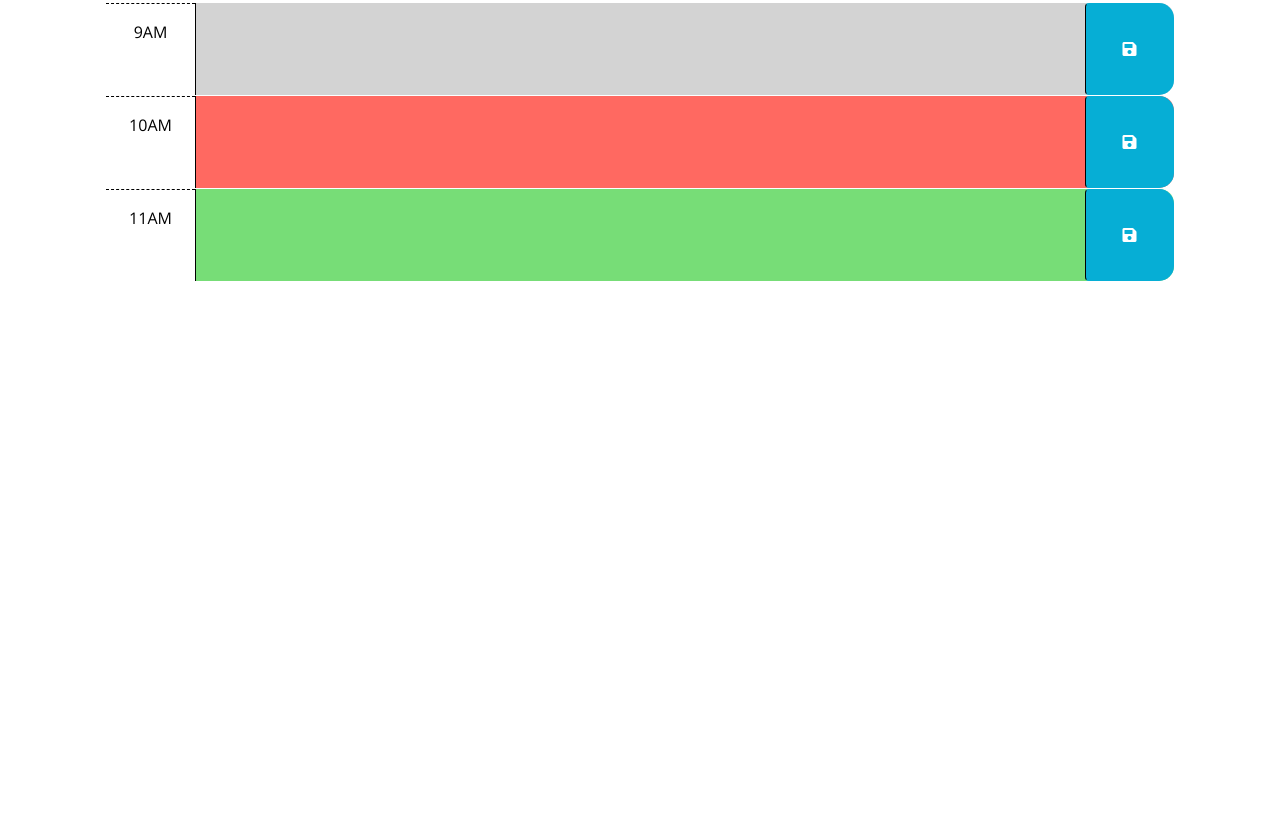
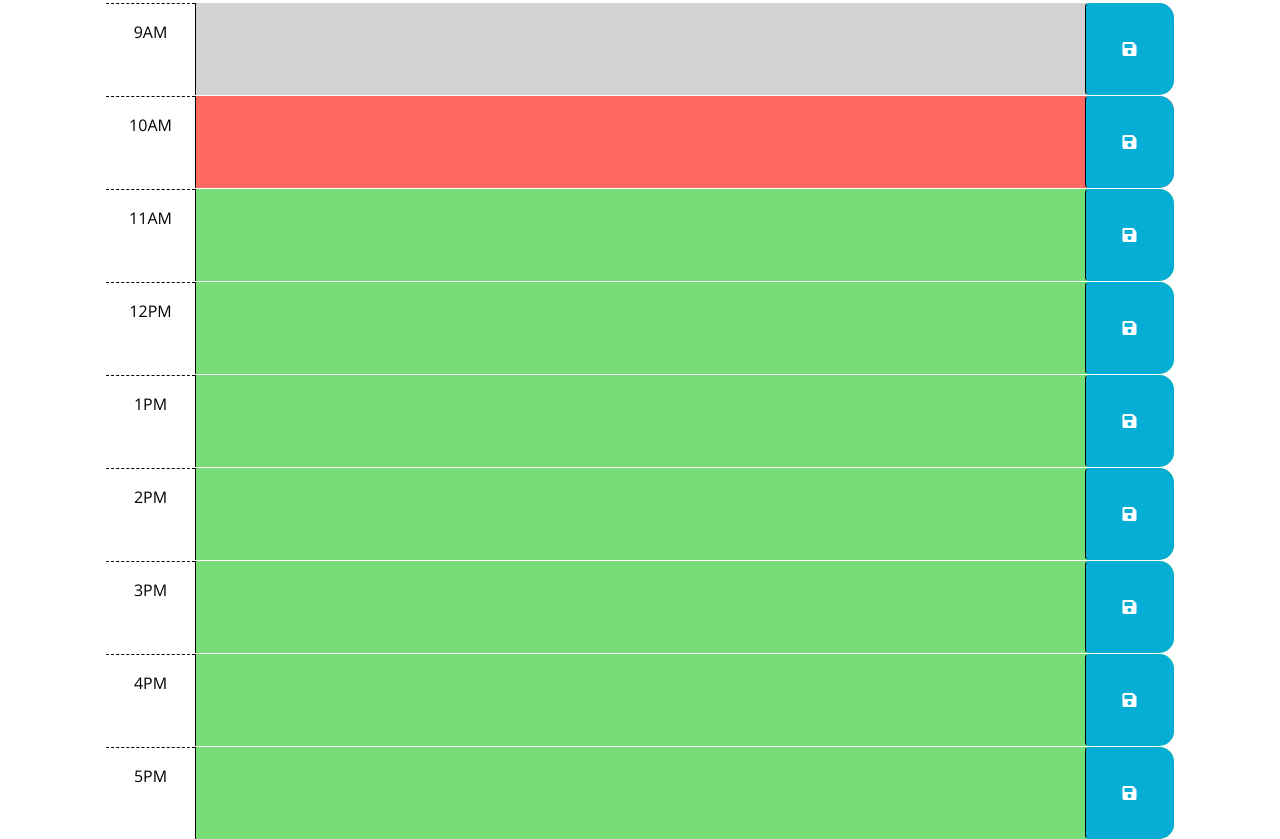
Before and after one commit to Pkrysinski/workday-scheduler-app, a plain HTML site: page index.html in a window 1280 px wide. Shown: the part 300-1139 px from the top of the page. Before the commit the page ends 800 px from the top, so only its background shows below. Drawn offline with nearby package versions, Linux system fonts and the light colour scheme.

Commit message:
Adding some hard-coded (yuck) hours of the day to be represented by the scheduler, some comments in the javascript file, and an attempt at how to DOM-traverse and get elements by class name so that we can loop through them and set colors.  Have a tutoring session tomorrow to hopefully iron out the fine details of it all

```diff
--- a/assets/js/script.js
+++ b/assets/js/script.js
@@ -1,9 +1,35 @@
 var currentDayEL = $('#currentDay');
+var hour9EL = $('#hour-9');
+var hour10EL = $('#hour-10');
+var hour11EL = $('#hour-11');
+var hour12EL = $('#hour-12');
+var hour1EL = $('#hour-1');
+var hour2EL = $('#hour-2');
+var hour3EL = $('#hour-3');
+var hour4EL = $('#hour-4');
+var hour5EL = $('#hour-5');
+var currentHour;
 
 function displayDay() {
   var today = dayjs().format('dddd, MMMM D YYYY');
   currentDayEL.text(today);
 };
+
+currentHour = dayjs().format('h a');
+
+
+// Need to loop through the DIV's on the page and compare their hour to the current hour to
+// determine what to set the background color to...
+function setColors() {
+  var divs = document.getElementsByClassName('description');
+  for (var i = 0; i < divs.length; i += 1) {
+    // Need to somehow get the id="hour-9" for instance, in the first row, to check the value
+    // and compare it to the currentHour to see what color it should be set to.
+  };
+};
+
+
+
 
 
 $(function () {
@@ -28,3 +54,4 @@ $(function () {
 
 // Immediately call the displayDay function to have the current date
 displayDay();
+setColors();
--- a/index.html
+++ b/index.html
@@ -28,7 +28,7 @@
       <p class="lead">A simple calendar app for scheduling your work day</p>
       <p id="currentDay" class="lead"></p>
     </header>
-    <div class="container-lg px-5">
+    <div class="container-lg px-5" id="planner">
       <!-- Use class for "past", "present", and "future" to apply styles to the
         time-block divs accordingly. The javascript will need to do this by
         adding/removing these classes on each div by comparing the hour in the
@@ -66,6 +66,55 @@
         </button>
       </div>
 
+      <div id="hour-12" class="row time-block future">
+        <div class="col-2 col-md-1 hour text-center py-3">12PM</div>
+        <textarea class="col-8 col-md-10 description" rows="3"> </textarea>
+        <button class="btn saveBtn col-2 col-md-1" aria-label="save">
+          <i class="fas fa-save" aria-hidden="true"></i>
+        </button>
+      </div>
+
+      <div id="hour-1" class="row time-block future">
+        <div class="col-2 col-md-1 hour text-center py-3">1PM</div>
+        <textarea class="col-8 col-md-10 description" rows="3"> </textarea>
+        <button class="btn saveBtn col-2 col-md-1" aria-label="save">
+          <i class="fas fa-save" aria-hidden="true"></i>
+        </button>
+      </div>
+
+      <div id="hour-2" class="row time-block future">
+        <div class="col-2 col-md-1 hour text-center py-3">2PM</div>
+        <textarea class="col-8 col-md-10 description" rows="3"> </textarea>
+        <button class="btn saveBtn col-2 col-md-1" aria-label="save">
+          <i class="fas fa-save" aria-hidden="true"></i>
+        </button>
+      </div>
+
+      <div id="hour-3" class="row time-block future">
+        <div class="col-2 col-md-1 hour text-center py-3">3PM</div>
+        <textarea class="col-8 col-md-10 description" rows="3"> </textarea>
+        <button class="btn saveBtn col-2 col-md-1" aria-label="save">
+          <i class="fas fa-save" aria-hidden="true"></i>
+        </button>
+      </div>
+
+      <div id="hour-4" class="row time-block future">
+        <div class="col-2 col-md-1 hour text-center py-3">4PM</div>
+        <textarea class="col-8 col-md-10 description" rows="3"> </textarea>
+        <button class="btn saveBtn col-2 col-md-1" aria-label="save">
+          <i class="fas fa-save" aria-hidden="true"></i>
+        </button>
+      </div>
+
+      <div id="hour-5" class="row time-block future">
+        <div class="col-2 col-md-1 hour text-center py-3">5PM</div>
+        <textarea class="col-8 col-md-10 description" rows="3"> </textarea>
+        <button class="btn saveBtn col-2 col-md-1" aria-label="save">
+          <i class="fas fa-save" aria-hidden="true"></i>
+        </button>
+      </div>
+
+
     <script src="https://code.jquery.com/jquery-3.4.1.min.js"></script>
     <script
       src="https://cdn.jsdelivr.net/npm/dayjs@1.11.3/dayjs.min.js"
```
Also changed, not shown: 1 other file.
